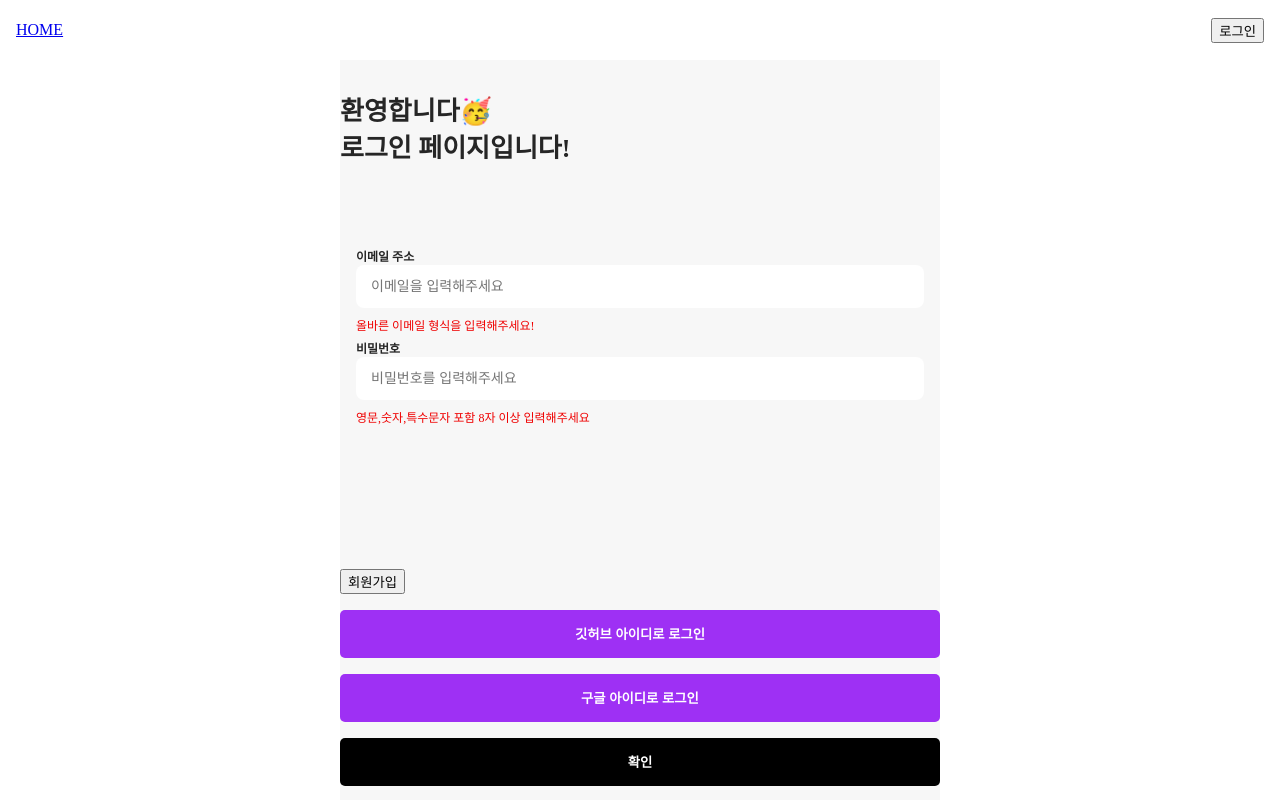
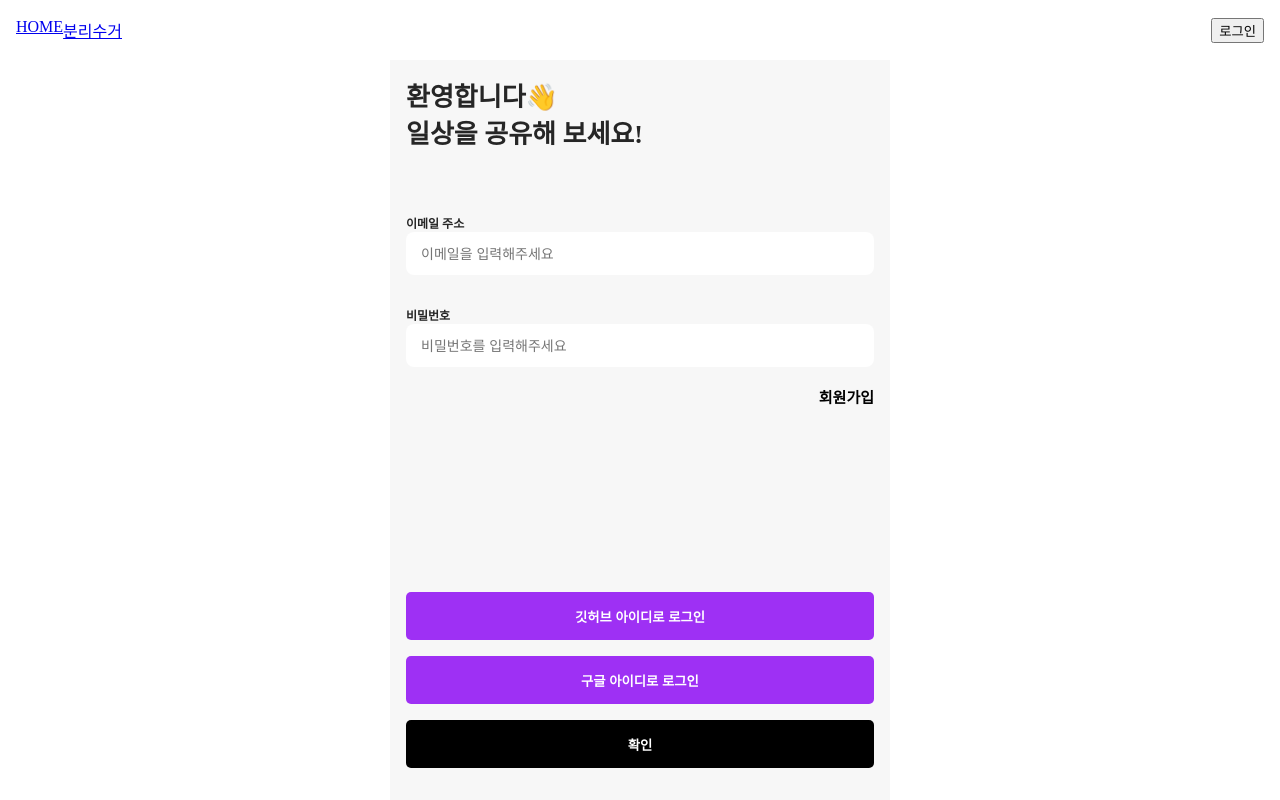
Before and after one commit to kimgyul11/react-login, a React (Create React App) app: page / in a window 1280 px wide. Built offline with nearby package versions, Linux system fonts and the light colour scheme; no server answers.

Commit message:
로그인 영역 완료-회원가입 영역 시작

```diff
--- /dev/null
+++ b/src/components/AccordionMenu.js
@@ -0,0 +1,36 @@
+import React, { useState } from "react";
+import { useAuthContext } from "../context/AuthContext";
+import styles from "../style/Navbar.module.css";
+
+export default function AccordionMenu({ items }) {
+  const [active, setActive] = useState(false);
+  const { user } = useAuthContext();
+  const onToggle = () => {
+    setActive((prev) => !prev);
+  };
+
+  return (
+    <div className={styles.accordion_menu} onClick={onToggle}>
+      <div className={styles.img_wrap}>
+        <img
+          src={
+            user.photoURL
+              ? user.photoURL
+              : "https://cdn-icons-png.flaticon.com/512/3282/3282224.png"
+          }
+          alt="profile"
+        />
+      </div>
+      {active &&
+        items.map((item, index) => (
+          <div
+            className={styles.accordion_item}
+            key={index}
+            onClick={() => item.method()}
+          >
+            <div className="accordion-title">{item.title}</div>
+          </div>
+        ))}
+    </div>
+  );
+}
--- a/src/components/Content.js
+++ b/src/components/Content.js
@@ -6,14 +6,18 @@ import { deleteObject, ref } from "firebase/storage";
 export default function Content({ contentObj, isOwner }) {
   const [isEditing, setIsEditing] = useState(false);
   const [newContent, setNewContent] = useState(contentObj.content);
+
   //삭제 핸들러
   const onDeleteClick = async () => {
     const ok = window.confirm("정말로 삭제하실건가요?");
-    const imgRef = ref(storageService, contentObj.url);
+
     if (ok) {
       //게시글 삭제
       await deleteDoc(doc(dbService, `content/${contentObj.id}`));
-      await deleteObject(imgRef);
+      if (contentObj.url) {
+        const imgRef = ref(storageService, contentObj.url);
+        await deleteObject(imgRef);
+      }
     }
   };
   //수정 핸들러
--- a/src/components/LoginInput.js
+++ b/src/components/LoginInput.js
@@ -66,27 +66,26 @@ export default function LoginInput({ isLogin, onClickHandler }) {
   return (
     <div className={styles.login_wrap}>
       <div className={styles.title_wrap}>
-        환영합니다🥳
+        환영합니다👋
         <br />
-        로그인 페이지입니다!
+        일상을 공유해 보세요!
       </div>
-      <form onSubmit={onSubmit}>
-        <div className={styles.contentWrap}>
+      <form onSubmit={onSubmit} className={styles.contentWrap}>
+        <div>
           <div className={styles.content}>
             <div className={styles.inputTitle}>이메일 주소</div>
             <div className={styles.inputWrap}>
               <input
-                type="text"
+                type="email"
                 placeholder="이메일을 입력해주세요"
                 name="email"
                 value={email}
                 onChange={onChange}
-                required
               />
             </div>
-            <div className={styles.errorMessage}>
+            {/* <div className={styles.errorMessage}>
               올바른 이메일 형식을 입력해주세요!
-            </div>
+            </div> */}
           </div>
           <div className={styles.content}>
             <div className={styles.inputTitle}>비밀번호</div>
@@ -100,12 +99,16 @@ export default function LoginInput({ isLogin, onClickHandler }) {
                 required
               />
             </div>
-            <div className={styles.errorMessage}>
+            {/* <div className={styles.errorMessage}>
               영문,숫자,특수문자 포함 8자 이상 입력해주세요
+            </div> */}
+          </div>
+          <div className={styles.toggle}>
+            <span onClick={onClickHandler}>회원가입</span>
           </div>
         </div>
-        </div>
-        <button onClick={onClickHandler}>회원가입</button>
+      </form>
+
       <div className={styles.buttonWrap}>
         <button name="github" onClick={onSocialLogin}>
           깃허브 아이디로 로그인
@@ -115,7 +118,6 @@ export default function LoginInput({ isLogin, onClickHandler }) {
         </button>
         <button onClick={loginBtn}>확인</button>
       </div>
-      </form>
     </div>
   );
 }
--- a/src/components/Navbar.js
+++ b/src/components/Navbar.js
@@ -3,35 +3,47 @@ import { Link, useNavigate } from "react-router-dom";
 import { authService } from "../api/fbase";
 import { useAuthContext } from "../context/AuthContext";
 import styles from "../style/Navbar.module.css";
+import AccordionMenu from "./AccordionMenu";
 
 export default function Navbar() {
   const { user } = useAuthContext();
   const isLoggedIn = user;
   const navigate = useNavigate();
-  const onLogOutClick = () => {
-    authService.signOut();
-    navigate("/");
-  };
-  console.log(isLoggedIn);
+  // const onLogOutClick = () => {
+  //   authService.signOut();
+  //   navigate("/");
+  // };
+  const menuItems = [
+    {
+      title: "프로필",
+      method: () => {
+        navigate("/profile");
+      },
+    },
+    {
+      title: "로그아웃",
+      method: () => {
+        authService.signOut();
+        navigate("/");
+      },
+    },
+  ];
   return (
     <nav className={styles.nav_wrap}>
-      <ul>
+      <ul className={styles.nev_menuWrap}>
         <li>
           <Link to="/">HOME</Link>
         </li>
+        <li>
+          <Link to="/">분리수거</Link>
+        </li>
+      </ul>
 
-        {isLoggedIn && (
-          <>
-            <li>
-              <Link to="/profile">{user.displayName}님의 프로필</Link>
-            </li>
-            <li>
-              <button onClick={onLogOutClick}>로그아웃</button>
-            </li>
-          </>
-        )}
-      </ul>
-      {isLoggedIn ? <button>로그아웃</button> : <button>로그인</button>}
+      {isLoggedIn ? (
+        <AccordionMenu items={menuItems} />
+      ) : (
+        <button>로그인</button>
+      )}
     </nav>
   );
 }
--- a/src/components/SignupInput.js
+++ b/src/components/SignupInput.js
@@ -1,11 +1,10 @@
 import React from "react";
 import styles from "../style/Login.module.css";
 export default function SignupInput({ isLogin, onClickHandler }) {
-  console.log(isLogin);
   return (
     <div className={styles.login_wrap}>
       <div className={styles.title_wrap}>
-        회원가입페이지
+        환영합니다🥳
         <br />
         5분이면 OK!
       </div>
@@ -28,8 +27,11 @@ export default function SignupInput({ isLogin, onClickHandler }) {
             <input type="email" placeholder="비밀번호" required />
           </div>
         </div>
+        <div className={styles.toggle}>
+          <span onClick={onClickHandler}>로그인으로 이동</span>
+        </div>
       </div>
-      <p onClick={onClickHandler}>로그인으로 이동</p>
+
       <div className={styles.buttonWrap}>
         <button>확인</button>
       </div>
--- a/src/pages/Home.js
+++ b/src/pages/Home.js
@@ -18,6 +18,7 @@ export default function Home({ userObj }) {
   const [attachement, setAttachement] = useState(""); //파일 접근
   const fileInput = useRef();
   const { user } = useAuthContext();
+
   useEffect(() => {
     const q = query(
       collection(dbService, "content"),
--- a/src/pages/Login.js
+++ b/src/pages/Login.js
@@ -1,18 +1,19 @@
 import React, { useState } from "react";
 import LoginInput from "../components/LoginInput";
 import SignupInput from "../components/SignupInput";
+import styles from "../style/Login.module.css";
 export default function Login() {
   const [isLogin, setIsLogin] = useState(true);
   const onClickHandler = () => {
     setIsLogin((prev) => !prev);
   };
   return (
-    <>
+    <div className={styles.login_component}>
       {isLogin ? (
         <LoginInput onClickHandler={onClickHandler} isLogin={isLogin} />
       ) : (
         <SignupInput onClickHandler={onClickHandler} isLogin={isLogin} />
       )}
-    </>
+    </div>
   );
 }
--- a/src/pages/Profile.js
+++ b/src/pages/Profile.js
@@ -12,7 +12,6 @@ export default function Profile() {
     const splitEmail = user.email.split("@")[0];
     setNewDisplayName(splitEmail);
   }
-  console.log(user.photoURL);
 
   // const getMyNweets = async () => {
   //   const q = query(
@@ -59,6 +58,7 @@ export default function Profile() {
           <img
             src="https://cdn-icons-png.flaticon.com/512/3282/3282224.png"
             width="100px"
+            alt="profile"
           />
         )}
         <input
--- a/src/style/Login.module.css
+++ b/src/style/Login.module.css
@@ -10,27 +10,36 @@
   display: flex;
   flex-direction: column;
 } */
+.login_component {
+  flex: 1;
+  display: flex;
+  flex-direction: column;
+  justify-content: center;
+  align-items: center;
+  width: 100%;
+}
 .login_wrap {
   width: 100%;
-  max-width: 600px;
-  flex: 2;
+  height: 100%;
+  max-width: 500px;
   background-color: #f7f7f7;
   display: flex;
   flex-direction: column;
-  justify-content: space-around;
+  justify-content: space-between;
 }
 .title_wrap {
+  flex: 1;
+  max-height: 100px;
   font-size: 26px;
   font-weight: 700;
   color: #262626;
-  margin-top: 15px;
+  padding: 1rem;
 }
 /* 로그인 input영역  */
 .contentWrap {
-  flex: 2;
-  min-height: 350px;
   margin-top: 26px;
   padding: 1rem;
+  flex: 2;
   /* flex:1나중에 추가 */
 }
 .content {
@@ -75,12 +84,12 @@
 
 .buttonWrap {
   width: 100%;
-
   display: flex;
   flex-direction: column;
+  padding: 1rem;
 }
 .buttonWrap button {
-  margin-top: 16px;
+  margin-bottom: 16px;
   height: 48px;
   border-radius: 5px;
   border: none;
@@ -103,3 +112,15 @@
   background-color: #dadada;
   color: white;
 }
+
+/* 회원가입 토글버튼 */
+.toggle {
+  display: flex;
+  justify-content: end;
+  font-size: 15px;
+  font-weight: 600;
+}
+.toggle span:hover {
+  color: #ef0000;
+  cursor: pointer;
+}
--- a/src/style/Navbar.module.css
+++ b/src/style/Navbar.module.css
@@ -2,9 +2,42 @@
   flex: 1;
   width: 100%;
   max-height: 60px;
-  background-color: white;
+
   display: flex;
   justify-content: space-between;
   align-items: center;
   padding: 1rem;
+  position: relative;
 }
+.nev_menuWrap {
+  display: flex;
+}
+.accordion_menu {
+  display: flex;
+  flex-direction: column;
+  align-items: center;
+  position: absolute;
+  width: 70px;
+  top: 5px;
+  right: 30px;
+  height: 150px;
+  cursor: pointer;
+}
+.img_wrap {
+  width: 50px;
+}
+.img_wrap img {
+  width: 100%;
+  border-radius: 50%;
+}
+.accordion_item {
+  display: flex;
+  justify-content: center;
+  align-items: center;
+  background-color: red;
+  width: 100%;
+  height: 40px;
+}
+.accordion_item:hover {
+  background-color: black;
+}
```
Lines whose indentation alone changed are shown as unchanged.
